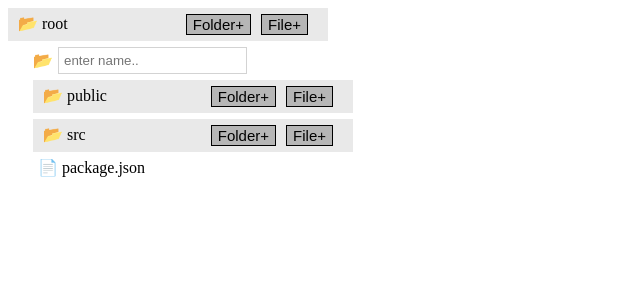
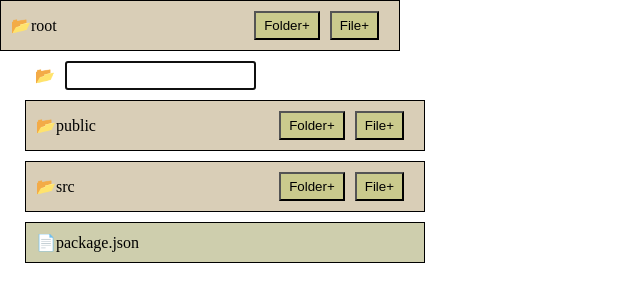
Before and after one commit to RocketMan05-2002/poor_mans_vs_code_sidebar, a React (Create React App) app: page / in a window 1280 px wide. Both pictures are taken after a click on the button "Folder+". Shown: the top 302 px of the page, without its empty margins (0-640 px from the left). Built offline with nearby package versions, Linux system fonts and the light colour scheme.

Commit message:
practice

```diff
--- a/src/App.js
+++ b/src/App.js
@@ -1,22 +1,23 @@
-import { useState } from "react";
-import "./styles.css";
-import explorer from "./data/folderData";
-import Folder from "./components/Folder";
-import useTraverseTree from "./hooks/use-traverse-tree";
+import React, { useState } from 'react'
+import explorer from './data/folderData'
+import Folder from './components/Folder';
+import './styles.css'
+import useTraverseTree from './hooks/use-traverse-tree';
 
-export default function App() {
-  const [explorerData, setExplorerData] = useState(explorer);
+const App = () =>{
+    const[explorerData,setExplorerData] = useState(explorer);
+    const { insertNode } = useTraverseTree();
 
-  const { insertNode } = useTraverseTree();
+    const handleInsertNode = (folderId,item,isFolder) =>{
+        const finalTree = insertNode(explorerData,folderId,item,isFolder);
+        setExplorerData(finalTree);
+    }
 
-  const handleInsertNode = (folderId, item, isFolder) => {
-    const finalTree = insertNode(explorerData, folderId, item, isFolder);
-    setExplorerData(finalTree);
-  };
+    return (
+        <div>
+            <Folder explorer={explorerData} handleInsertNode={handleInsertNode}/>
+        </div>
+    )
+}
 
-  return (
-    <div className="App">
-      <Folder handleInsertNode={handleInsertNode} explorer={explorerData} />
-    </div>
-  );
-}
+export default App;
--- a/src/components/Folder.js
+++ b/src/components/Folder.js
@@ -1,70 +1,56 @@
-import React, { useState } from "react";
+import { useState } from "react";
 
-const Folder = ({ handleInsertNode, explorer }) => {
-  const [expand, setExpand] = useState(false);
-  const [showinput, setShowInput] = useState({
-    visible: false,
-    isFolder: null,
-  });
+export default function Folder({explorer, handleInsertNode}){
+    const[expand,setExpand] = useState(false);
+    const[showInput,setShowInput] = useState({
+        visible:false,
+        isFolder:null
+    })
 
-  const handleNewFolder = (e, isFolder) => {
+    function handleNewFolder(e,isFolder){
         e.stopPropagation();
-    setShowInput({
-      visible: true,
-      isFolder,
-    });
         setExpand(true);
-  };
+        setShowInput({visible:true,isFolder});
+    }
 
-  const onAddFolder = (e) => {
-    if (e.keyCode === 13 && e.target.value) {
-      // add logic
-      handleInsertNode(explorer.id, e.target.value, showinput.isFolder);
-      setShowInput({ ...showinput, visible: false });
+    function onAddFolder(e){
+        if(e.keyCode === 13 && e.target.value){
+            handleInsertNode(explorer.id,e.target.value,showInput.isFolder);
+            setShowInput({...showInput,visible:false});
         }
-  };
+    }
 
-  if (explorer.isFolder) {
+    if(explorer.isFolder){
         return (
+            <div className="wrapper">
+                <div className="folder" onClick={()=>setExpand(!expand)}>
+                    <span>📂{explorer.name}</span>
                     <div>
-        <div className="folder" onClick={() => setExpand(!expand)}>
-          <span>📂 {explorer.name}</span>
-          <div>
-            <button onClick={(e) => handleNewFolder(e, true)}>Folder+ </button>
-            <button onClick={(e) => handleNewFolder(e, false)}>File+</button>
+                        <button onClick={(e)=>handleNewFolder(e,true)}>Folder+</button>
+                        <button onClick={(e)=>handleNewFolder(e,false)}>File+</button>
                     </div>
                 </div>
-        <div
-          style={{ display: expand ? "block" : "none", paddingLeft: "25px" }}
-        >
-          {showinput.visible && (
-            <div className="inputContainer">
-              <span>{showinput.isFolder ? "📂" : "📄"}</span>
+                <div style={{ display:expand?"block":"none",paddingLeft:25 }}>
+                    {
+                        showInput.visible && <div className="input-container">
+                            <span>{showInput.isFolder?"📂":"📄"}</span>
                             <input
                             type="text"
-                placeholder="enter name.."
-                className="inputContainer_input"
                             autoFocus
-                onBlur={() => setShowInput({ ...showinput, visible: false })}
+                            onBlur={()=>setShowInput({...showInput,visible:false})}
                             onKeyDown={onAddFolder}
                             />
                         </div>
-          )}
-          {explorer.items.map((exp) => {
-            return (
-              <Folder
-                handleInsertNode={handleInsertNode}
-                explorer={exp}
-                key={exp.id}
-              />
-            );
-          })}
+                    }
+                    {
+                        explorer.items.map((exp,ind)=>{
+                            return <Folder key={ind} explorer={exp} handleInsertNode={handleInsertNode} />
+                        })
+                    }
                 </div>
             </div>
-    );
-  } else {
-    return <span className="file">📄 {explorer.name}</span>;
+        )
+    }else{
+        return <span className="file">📄{explorer.name}</span>
     }
-};
-
-export default Folder;
+}
--- a/src/hooks/use-traverse-tree.js
+++ b/src/hooks/use-traverse-tree.js
@@ -1,23 +1,27 @@
-const useTraverseTree = () => {
-  function insertNode(tree, folderId, item, isFolder) {
-    if (tree.id === folderId && tree.isFolder) {
+const useTraverseTree = () =>{
+
+    function insertNode(tree,folderId,item,isFolder){
+        if(tree.id === folderId && tree.isFolder){
             tree.items.unshift({
                 id: new Date().getTime(),
-        name: item,
-        isFolder: isFolder,
-        items: [],
+                name:item,
+                isFolder,
+                items:[]
             });
+
             return tree;
         }
 
-    let latestNode = [];
-    latestNode = tree.items.map((ob) => {
-      return insertNode(ob, folderId, item, isFolder);
+        let latestNode=[];
+        latestNode = tree.items.map((ob)=>{
+            return insertNode(ob,folderId,item,isFolder);
         });
 
-    return { ...tree, items: latestNode };
+        return {...tree,items:latestNode};
     }
-  return { insertNode };
-};
+
+    return {insertNode};
+
+}
 
 export default useTraverseTree;
--- a/src/index.js
+++ b/src/index.js
@@ -1,13 +1,10 @@
-import { StrictMode } from "react";
-import { createRoot } from "react-dom/client";
+import React from 'react'
+import ReactDOM from 'react-dom/client'
+import App from './App';
 
-import App from "./App";
-
-const rootElement = document.getElementById("root");
-const root = createRoot(rootElement);
-
+const root = ReactDOM.createRoot(document.getElementById('root'));
 root.render(
-  <StrictMode>
-    <App />
-  </StrictMode>
-);
+    <React.StrictMode>
+        <App />
+    </React.StrictMode>
+)
--- a/src/styles.css
+++ b/src/styles.css
@@ -1,42 +1,42 @@
-.folder {
-  margin-top: 6px;
-  background-color: rgb(233, 233, 233);
-  display: flex;
-  padding: 6px 10px;
-  justify-content: space-between;
-  width: 300px;
-  cursor: pointer;
+*{
+    margin: 0;
+    padding: 0;
+    box-sizing: border-box;
 }
-.folder > span {
-  margin: 0 5px 2px 0;
+.wrapper{
+    width: 20%;
 }
-.file {
-  margin-top: 6px;
-  padding-left: 5px;
-  display: flex;
-  flex-direction: column;
+.folder{
+    background-color: #d9ceb7;
+    margin-bottom: 10px;
+    padding: 10px;
+    width: 400px;
+    display: flex;
+    align-items: center;
+    justify-content: space-between;
+    border: 1px solid black;
 }
-.folder > div > button {
-  font-size: 15px;
-  background-color: rgb(182, 182, 182);
-  border: 1px solid black;
-  margin-right: 10px;
+.folder button{
+    padding: 5px 8px;
+    background-color: rgb(202, 202, 141);
+    margin-right: 10px;
 }
-.inputContainer {
-  display: flex;
-  align-items: center;
-  gap: 5px;
+.file{
+    width: 400px;
+    background-color: #e8e5e5;
+    display: flex;
+    align-items: center;
+    padding: 10px;
+    margin-bottom: 10px;
+    background-color: rgb(206, 206, 173);
+    border: 1px solid black;
 }
-.inputContainer > span {
-  margin-top: 5px;
+.input-container{
+    margin: 10px;
+    display: flex;
+    gap: 10px;
+    align-items: center;
+    input{
+        padding: 5px;
+    }
 }
-.inputContainer > input {
-  margin: 6px 0 0 0;
-  padding: 5px;
-  display: flex;
-  border: 1px solid lightgrey;
-  align-items: center;
-  justify-content: space-between;
-  cursor: pointer;
-  outline: none;
-}
```
Also changed, not shown: src/data/folderData.js (indentation only). Lines whose indentation alone changed are shown as unchanged.
